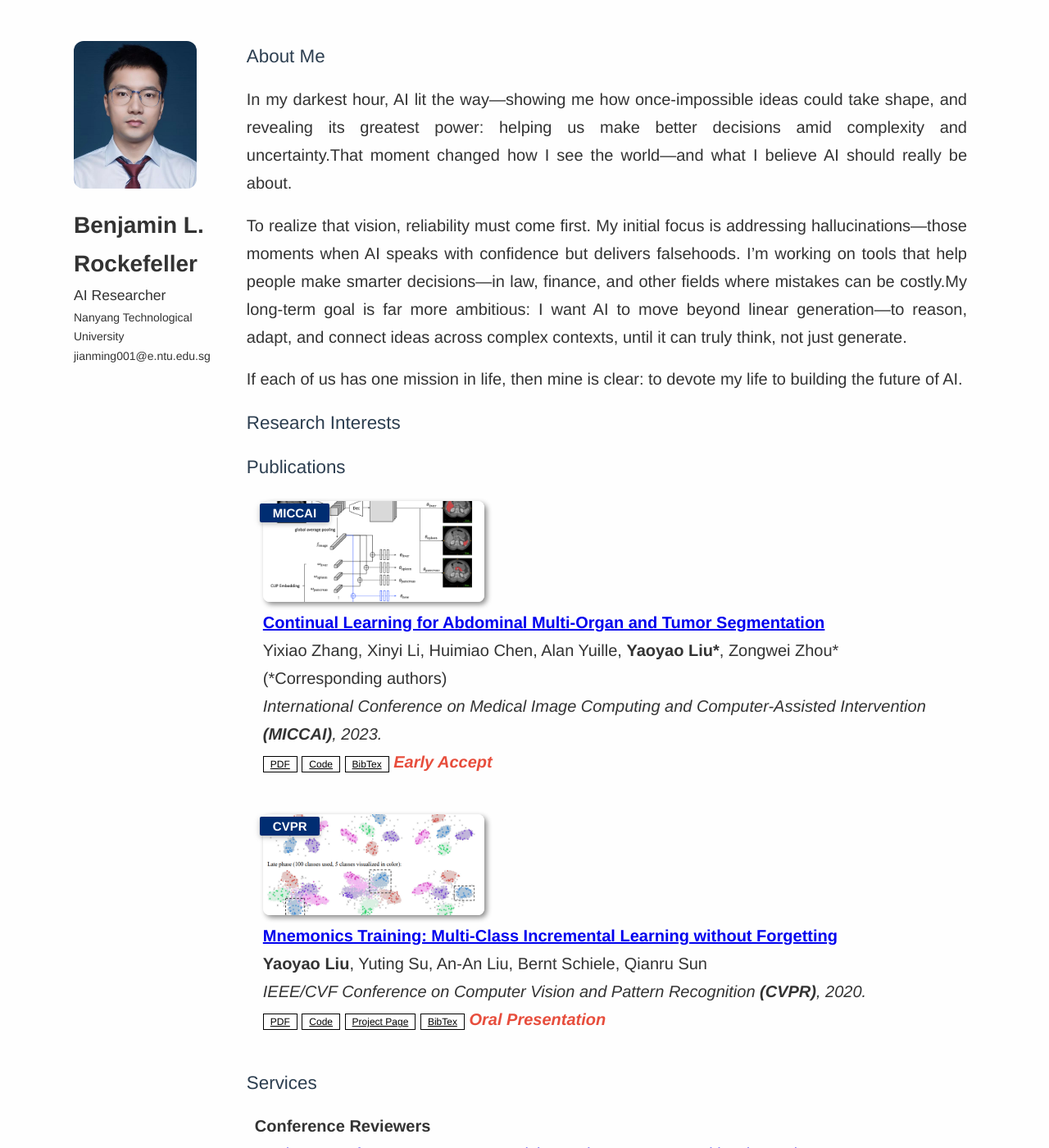
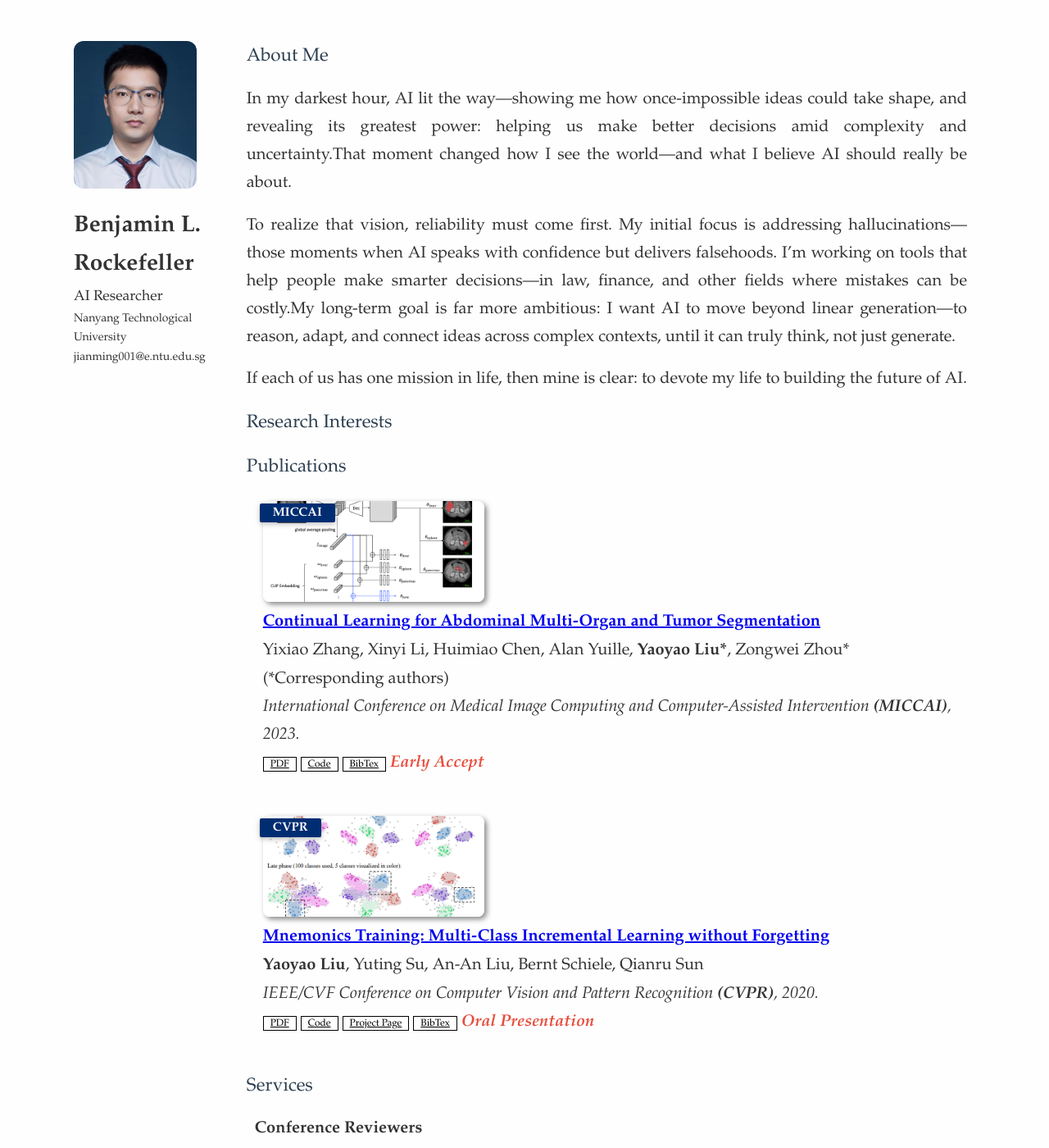
Before and after one commit to BenjaminRockefeller/benjaminrockefeller.github.io, a Jekyll site: the page built from index.md, in a window 1280 px wide and 1400 px high. Shown: the whole window at 82% size. Built offline with Jekyll 4.4.1, drawn with Linux system fonts in a browser that asks for light colours; a style sheet for code colours, icons or effects is not loaded; our own code applies the rules of GitHub Pages for plain Markdown files.

Commit message:
Update minimal-light.scss

```diff
--- a/_sass/minimal-light.scss
+++ b/_sass/minimal-light.scss
@@ -22,7 +22,7 @@
 }
 
 body {
-  font-family: "Helvetica Neue", Arial, sans-serif;
+  font-family: "Palatino Linotype", "Palatino", "Georgia", serif;
   font-weight: 400;
   line-height: 1.7;
   color: var(--text-color);
```
